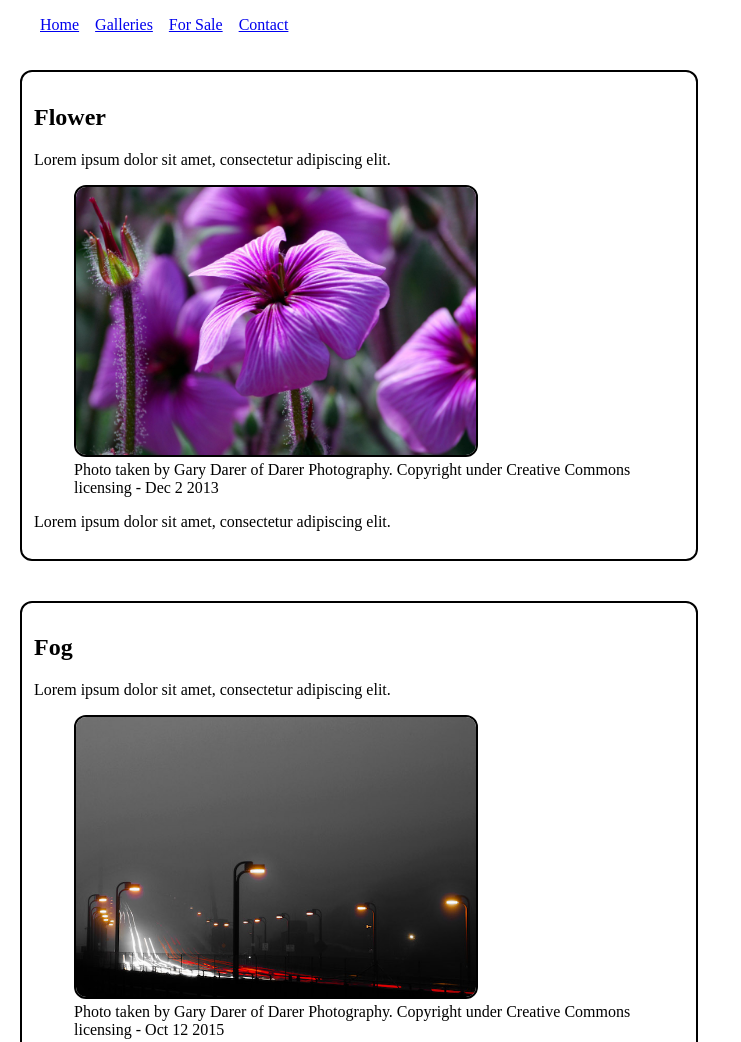
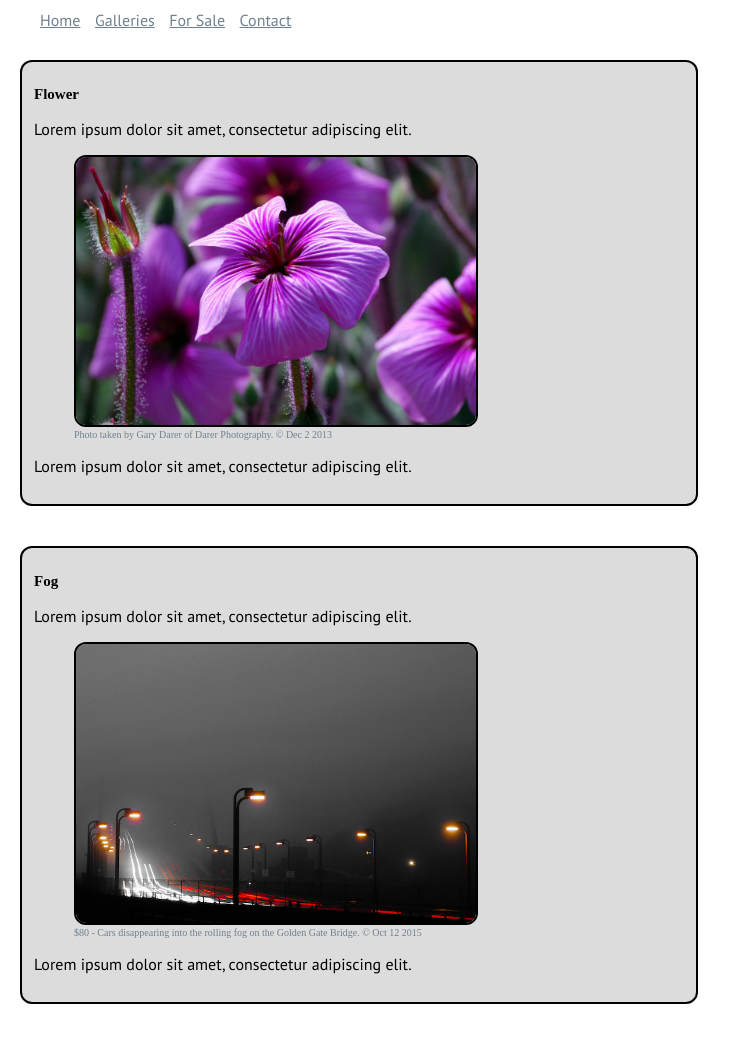
Before and after one commit to geracim/gd-webdev, a plain HTML site: page darerphotogrpahy/index.html in a window 1280 px wide. Shown: the top 1042 px of the page, without its empty margins (0-741 px from the left). Drawn offline with Linux system fonts and the light colour scheme.

Commit message:
updated the css

```diff
--- a/darerphotogrpahy/css/style.css
+++ b/darerphotogrpahy/css/style.css
@@ -10,6 +10,10 @@
 */
 
 /* GLOBAL STYLES */
+
+html {
+	font-size: 62.5%;
+}
 
 
 img {
@@ -31,6 +35,40 @@ body {
 }
 
 article {
+
+}
+
+
+
+nav ul li {
+	display: inline;
+	margin-right: 12px;
+}
+
+/* HEADER STYLES */
+
+header a {
+	font-size: 16px; font-size: 1.6rem;
+	font-family: 'PT Sans', sans-serif;
+	color: #708090;
+}
+
+header a:hover {
+	color: #DCDCDC;
+}
+
+
+header ul {
+
+}
+
+/* MAIN STYLES */
+
+main {
+
+}
+
+.post {
 	position: static;
 	float: left;
 	width: 650px;
@@ -40,27 +78,16 @@ article {
 	border-radius: 12px;
 	-moz-border-radius: 12px;
 	-webkit-border-radius: 12px;
+	background-color: #DCDCDC;
 }
 
-nav ul li {
-	display: inline;
-	margin-right: 12px;
+.post figcaption {
+	color: #708090;
 }
 
-/* HEADER STYLES */
-
-header {
-
-}
-
-header ul {
-
-}
-
-/* MAIN STYLES */
-
-main {
-
+.post p {
+	font-size: 16px; font-size: 1.6rem;
+	font-family: 'PT Sans', sans-serif;
 }
 
 /* FOOTER STYLES */
--- a/darerphotogrpahy/index.html
+++ b/darerphotogrpahy/index.html
@@ -10,9 +10,9 @@
 		<title>Darer Photography</title>
 
 		<meta description="Darer Photography is a web gallery of photographs taken by hobbyist photographer, Gary Darer. Photo manipulation and retouching done in Adobe Photoshop CC by the artist. Follow Darer Photography and see more of Gary's work on Facebook & Instagram by searching @darerphotography.">
-
 		<meta name="viewport" content="width=device-width, initial-scale=1.0">
 
+		<link href="https://fonts.googleapis.com/css?family=PT+Sans:400,700&amp;subset=cyrillic" rel="stylesheet">
 		<link rel="stylesheet" type="text/css" href="css/style.css">
 
 	</head>
@@ -34,25 +34,25 @@
 
 		<!-- START OF MAIN SECTION -->
 		<main>
-			<article>
+			<article class="post">
 				<h2>Flower</h2>
 				<p>Lorem ipsum dolor sit amet, consectetur adipiscing elit.</p>
 
 				<figure>
 					<img src="img/darerPhotoImages/the_flowers_by_sykosys-d9r2ifi.jpg" width="400px" height="auto" alt="A flower in Golden Gate Park. San Francisco, California.">
-					<figcaption>Photo taken by Gary Darer of Darer Photography. Copyright under Creative Commons licensing - Dec 2 2013</figcaption>
+					<figcaption>Photo taken by Gary Darer of Darer Photography. &copy; Dec 2 2013</figcaption>
 				</figure>
 
 				<p>Lorem ipsum dolor sit amet, consectetur adipiscing elit.</p>
 			</article>
 
-			<article>
+			<article class="post">
 				<h2>Fog</h2>
 				<p>Lorem ipsum dolor sit amet, consectetur adipiscing elit.</p>
 
 				<figure>
 					<img src="img/darerPhotoImages/Into Fog - monochroma.jpg" width="400px" height="auto" alt="Fog flowing over the Golden Gate Bridge as cars drive over it. San Francisco, California.">
-					<figcaption>Photo taken by Gary Darer of Darer Photography. Copyright under Creative Commons licensing - Oct 12 2015</figcaption>
+					<figcaption>$80 - Cars disappearing into the rolling fog on the Golden Gate Bridge. &copy; Oct 12 2015</figcaption>
 				</figure>
 
 				<p>Lorem ipsum dolor sit amet, consectetur adipiscing elit.</p>
```
